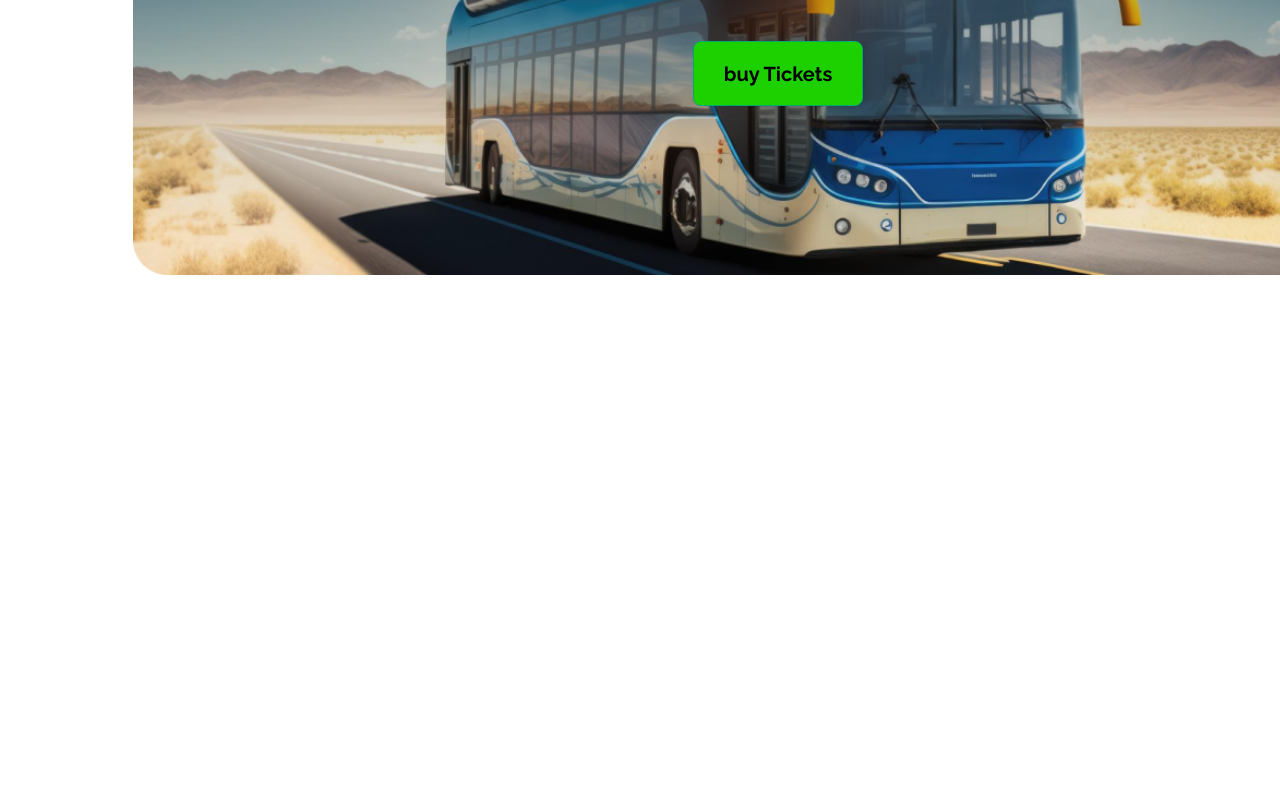
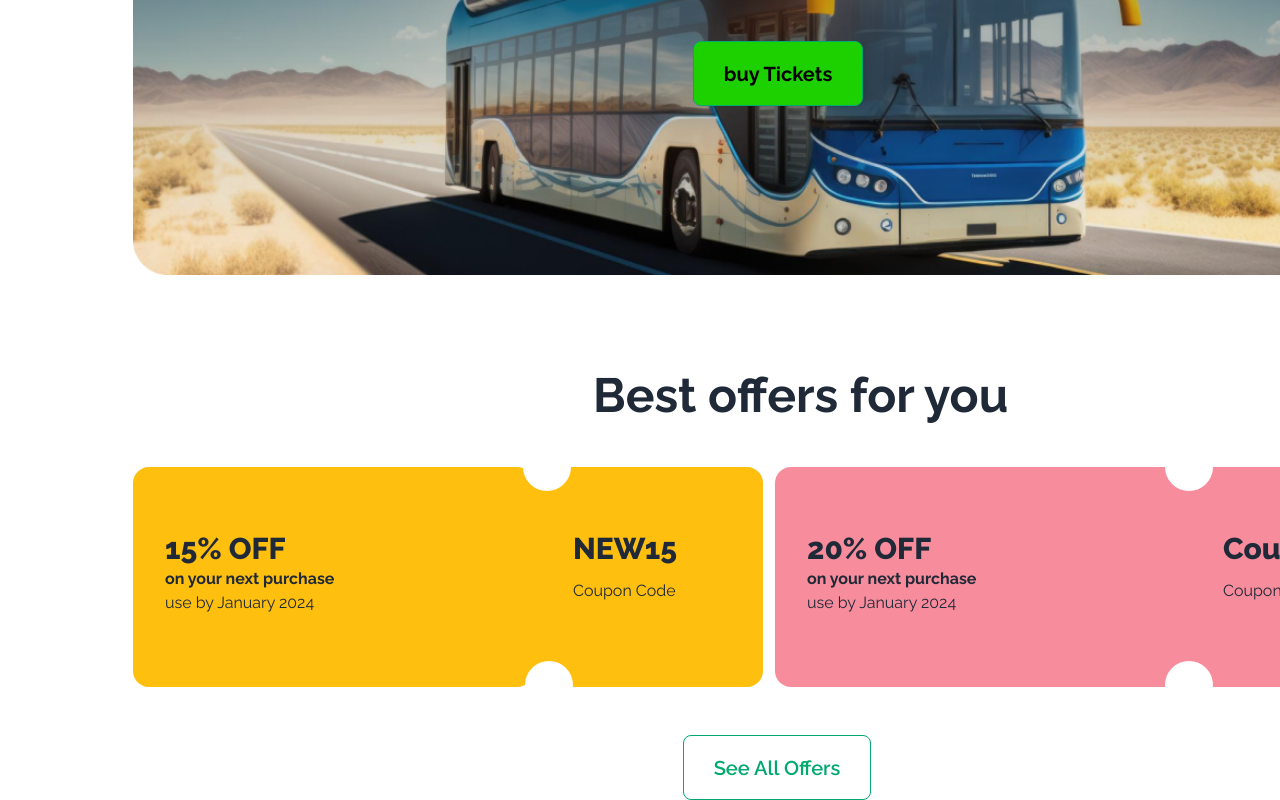
Before and after one commit to sam2kgit/b9-a5-sam, a plain HTML site: page index.html in a window 1280 px wide. Shown: the part 429-1229 px from the top of the page. Before the commit the page ends 800 px from the top, so only its background shows below. Drawn offline with nearby package versions, Linux system fonts and the light colour scheme.

Commit message:
coupon sec done

```diff
--- a/index.html
+++ b/index.html
@@ -34,7 +34,6 @@
             justify-content: center;
             padding-top: 40px;
 
-
         }
     </style>
 
@@ -60,6 +59,49 @@
             <button class="btn btn-success w-[170px] h-[65px] bg-[#1dd100] font-bold text-xl ml-[560px] mt-6">buy Tickets</button>
 
        </section>
+       <!-- coupon section -->
+       <section class="ml-[133px] mt-24">
+        <h1 class="ml-[460px]  font-bold text-5xl mb-12">Best offers for you</h1>
+
+        <div class="flex gap-3">
+            <!-- coupon card 1 -->
+            <div class="flex ">
+                <div class="w-[400px] rounded-2xl h-[220px] bg-[#ffbf0f]">
+                    <div class="ball w-12 h-12 bg-white rounded-full relative bottom-6 left-[390px]"></div>
+                    <div class="ball w-12 h-12 bg-white rounded-full absolute top-[1090px] left-[525px]"></div>
+
+                    <h1 class="ml-8 mt-4"><span class="text-3xl font-extrabold">15% OFF</span> <br>
+                        <span class="font-bold">on your next purchase</span> <br>
+                        use by January 2024</h1>
+                </div>
+                <div class="w-[230px] rounded-2xl h-[220px] bg-[#ffbf0f] ">
+     <!-- coupon code 1 -->
+                    <h1 class="text-3xl font-extrabold ml-10 mt-16 mb-3">NEW15</h1>
+                    <p class="ml-10">Coupon Code</p>
+                </div>
+            </div>
+            <!-- coupon card 2 -->
+            <div class="flex">
+                <div class="w-[408px] rounded-2xl h-[220px] bg-[#f78c9c]">
+                    <div class="ball w-12 h-12 bg-white rounded-full relative bottom-6 left-[390px]"></div>
+                    <div class="ball w-12 h-12 bg-white rounded-full absolute top-[1090px] left-[1165px]"></div>
+
+                    <h1 class="ml-8 mt-4"><span class="text-3xl font-extrabold">20% OFF</span> <br>
+                        <span class="font-bold">on your next purchase</span> <br>
+                        use by January 2024</h1>
+                </div>
+                <div class="w-[230px] rounded-2xl h-[220px] bg-[#f78c9c] ">
+   <!-- coupon code 2 -->
+                    <h1 class="text-3xl font-extrabold ml-10 mt-16 mb-3">Couple 20</h1>
+                    <p class="ml-10">Coupon Code</p>
+                </div>
+            </div>
+
+        </div>
+                    <!-- offer button -->
+                    <button class="btn btn-outline btn-success text-[#1dd100] w-[188px] h-[65px] ml-[550px] mt-12 text-xl">See All Offers</button>
+
+       </section>
 
 
 
```
